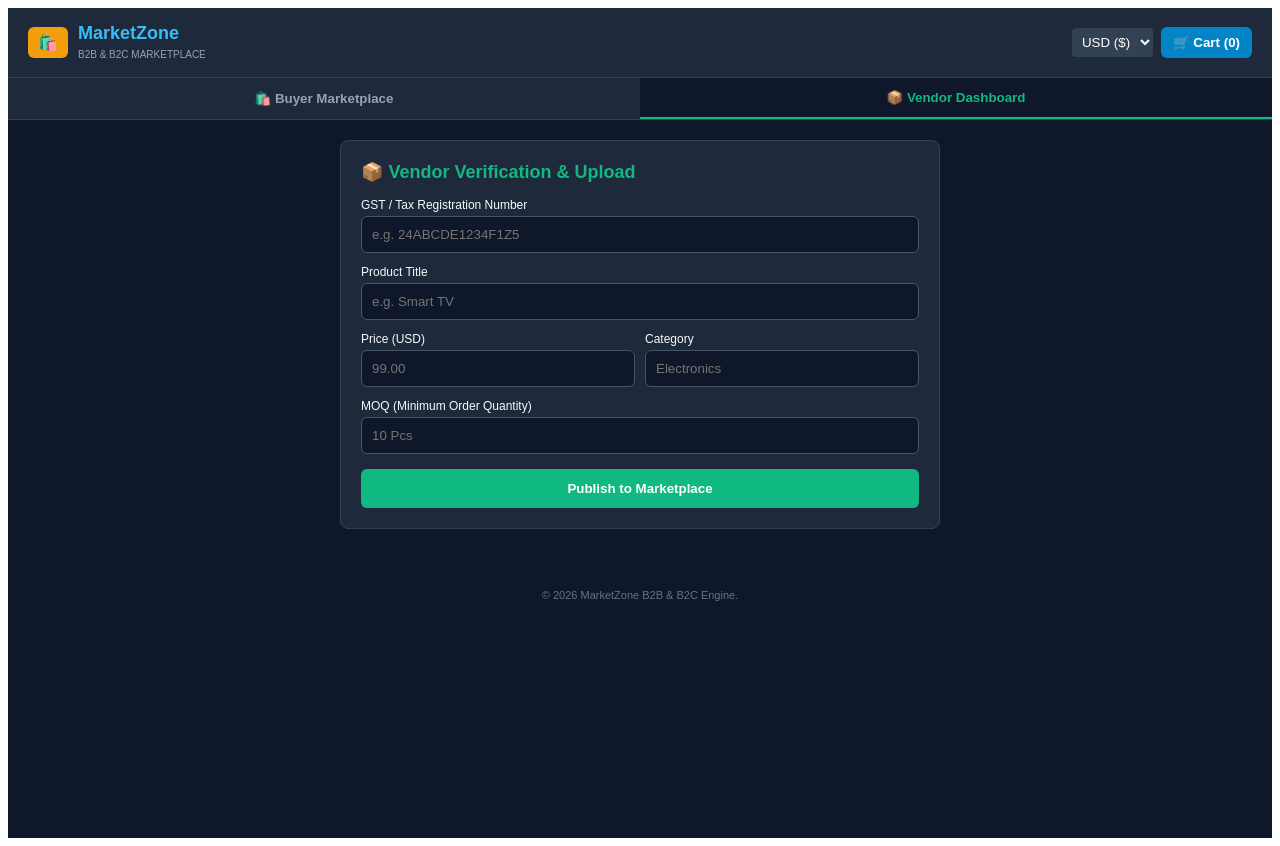
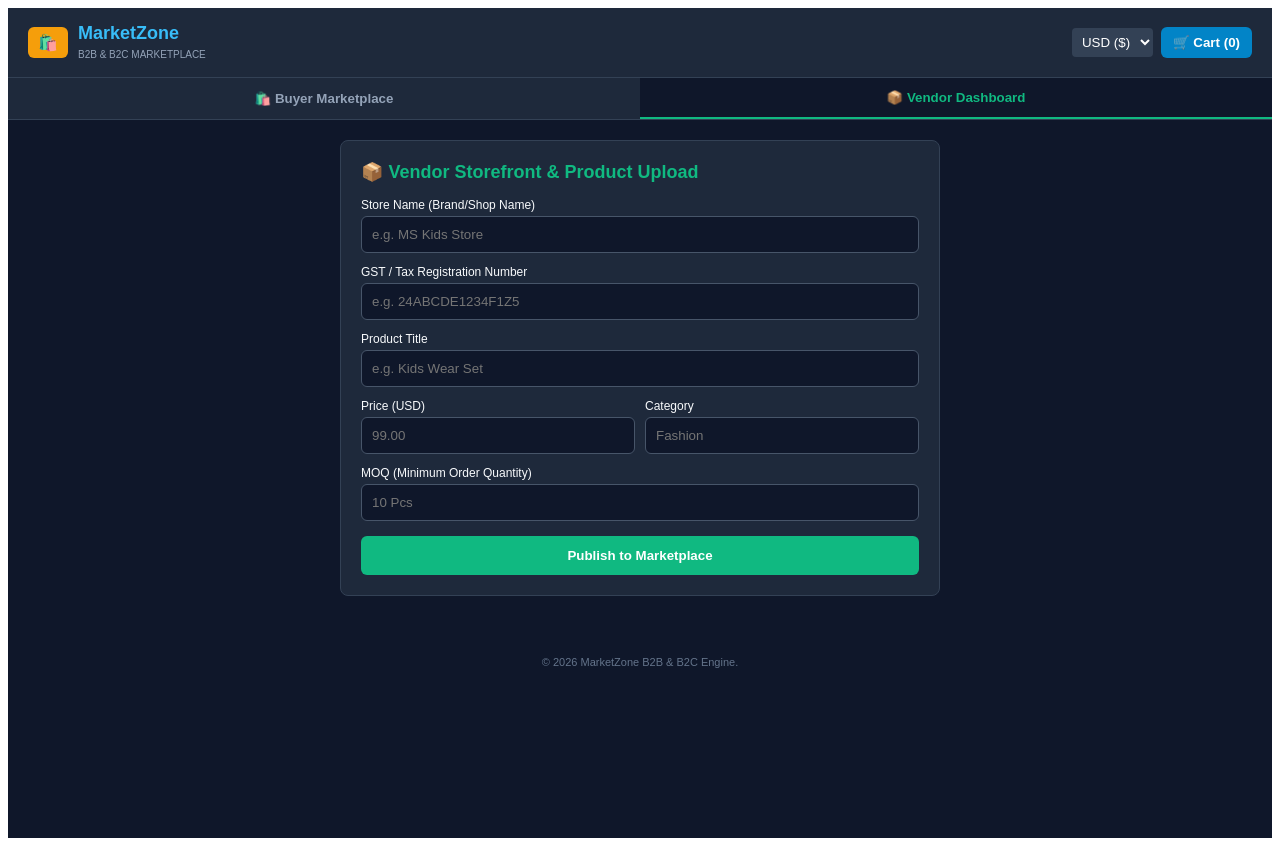
Before and after one commit to pateljabir786/MarketZone-Core, a Next.js app: page / in a window 1280 px wide. Both pictures are taken after a click on the button "📦 Vendor Dashboard". Built offline with nearby package versions, Linux system fonts and the light colour scheme.

Commit message:
Enhance product details with store name
Added store name to product details and updated related logic.

```diff
--- a/app/page.js
+++ b/app/page.js
@@ -7,32 +7,34 @@ const [activeTab, setActiveTab] = useState('buyer'); // 'buyer' or 'vendor'
 const [showCartModal, setShowCartModal] = useState(false);
 const [searchQuery, setSearchQuery] = useState('');
 const [selectedCategory, setSelectedCategory] = useState('All');
+const [storeName, setStoreName] = useState('');
 const [title, setTitle] = useState('');
 const [price, setPrice] = useState('');
 const [cat, setCat] = useState('');
 const [moq, setMoq] = useState('');
 const [gstNo, setGstNo] = useState('');
 const [prods, setProds] = useState([
-{ id: 1, name: 'Wireless Earbuds', price: 49.99, cat: 'Electronics', moq: '10 Pcs', gst: 'GST-DEMO123' },
-{ id: 2, name: 'Smart Watch X', price: 89.99, cat: 'Electronics', moq: '5 Pcs', gst: 'GST-DEMO123' },
-{ id: 3, name: 'Leather Backpack', price: 35.50, cat: 'Fashion', moq: '20 Pcs', gst: 'GST-DEMO456' }
+{ id: 1, name: 'Wireless Earbuds', price: 49.99, cat: 'Electronics', moq: '10 Pcs', gst: 'GST-DEMO123', store: 'Global Electronics Hub' },
+{ id: 2, name: 'Smart Watch X', price: 89.99, cat: 'Electronics', moq: '5 Pcs', gst: 'GST-DEMO123', store: 'Global Electronics Hub' },
+{ id: 3, name: 'Leather Backpack', price: 35.50, cat: 'Fashion', moq: '20 Pcs', gst: 'GST-DEMO456', store: 'TrendStyle Store' }
 ]);
 const sym = { USD: '$', ZAR: 'R', INR: '₹', EUR: '€' };
 const rt = { USD: 1, ZAR: 18.5, INR: 83, EUR: 0.92 };
 const conv = (p) => (p * rt[cur]).toFixed(2);
 const addProd = (e) => {
 e.preventDefault();
-if (!title || !price || !gstNo) return;
+if (!title || !price || !gstNo || !storeName) return;
 setProds([{
 id: Date.now(),
 name: title,
 price: parseFloat(price),
 cat: cat || 'General',
 moq: moq || '1 Pc',
-gst: gstNo
+gst: gstNo,
+store: storeName
 }, ...prods]);
-setTitle(''); setPrice(''); setCat(''); setMoq(''); setGstNo('');
-alert('Product published with verified Tax/GST details!');
+setTitle(''); setPrice(''); setCat(''); setMoq(''); setGstNo(''); setStoreName('');
+alert('Storefront updated & product published successfully!');
 setActiveTab('buyer');
 };
 const filteredProds = prods.filter(item => {
@@ -89,8 +91,9 @@ return (
 filteredProds.map((item) => (
 <div key={item.id} style={{ background: '#1e293b', border: '1px solid #334155', padding: '12px', borderRadius: '8px', display: 'flex', justifyContent: 'space-between', alignItems: 'center' }}>
 <div>
-<div style={{ display: 'flex', gap: '8px', alignItems: 'center' }}>
+<div style={{ display: 'flex', gap: '8px', alignItems: 'center', marginBottom: '4px' }}>
 <span style={{ fontSize: '10px', background: '#0284c7', padding: '2px 6px', borderRadius: '4px', color: '#fff' }}>{item.cat}</span>
+<span style={{ fontSize: '10px', background: '#059669', padding: '2px 6px', borderRadius: '4px', color: '#fff' }}>Store: {item.store}</span>
 <span style={{ fontSize: '10px', background: '#334155', padding: '2px 6px', borderRadius: '4px', color: '#cbd5e1' }}>GST: {item.gst}</span>
 </div>
 <h3 style={{ fontSize: '15px', margin: '6px 0 4px 0', color: '#fff' }}>{item.name}</h3>
@@ -114,14 +117,18 @@ Add to Cart
 {activeTab === 'vendor' && (
 <div style={{ padding: '20px', maxWidth: '600px', margin: '0 auto' }}>
 <form onSubmit={addProd} style={{ background: '#1e293b', padding: '20px', borderRadius: '8px', border: '1px solid #334155' }}>
-<h3 style={{ marginTop: 0, color: '#10b981', fontSize: '18px', marginBottom: '15px' }}>📦 Vendor Verification & Upload</h3>
+<h3 style={{ marginTop: 0, color: '#10b981', fontSize: '18px', marginBottom: '15px' }}>📦 Vendor Storefront & Product Upload</h3>
+<div style={{ marginBottom: '12px' }}>
+<label style={{ fontSize: '12px', display: 'block', marginBottom: '4px' }}>Store Name (Brand/Shop Name)</label>
+<input type="text" value={storeName} onChange={(e) => setStoreName(e.target.value)} placeholder="e.g. MS Kids Store" required style={{ width: '100%', padding: '10px', borderRadius: '6px', border: '1px solid #475569', background: '#0f172a', color: '#fff', boxSizing: 'border-box' }} />
+</div>
 <div style={{ marginBottom: '12px' }}>
 <label style={{ fontSize: '12px', display: 'block', marginBottom: '4px' }}>GST / Tax Registration Number</label>
 <input type="text" value={gstNo} onChange={(e) => setGstNo(e.target.value)} placeholder="e.g. 24ABCDE1234F1Z5" required style={{ width: '100%', padding: '10px', borderRadius: '6px', border: '1px solid #475569', background: '#0f172a', color: '#fff', boxSizing: 'border-box' }} />
 </div>
 <div style={{ marginBottom: '12px' }}>
 <label style={{ fontSize: '12px', display: 'block', marginBottom: '4px' }}>Product Title</label>
-<input type="text" value={title} onChange={(e) => setTitle(e.target.value)} placeholder="e.g. Smart TV" required style={{ width: '100%', padding: '10px', borderRadius: '6px', border: '1px solid #475569', background: '#0f172a', color: '#fff', boxSizing: 'border-box' }} />
+<input type="text" value={title} onChange={(e) => setTitle(e.target.value)} placeholder="e.g. Kids Wear Set" required style={{ width: '100%', padding: '10px', borderRadius: '6px', border: '1px solid #475569', background: '#0f172a', color: '#fff', boxSizing: 'border-box' }} />
 </div>
 <div style={{ display: 'flex', gap: '10px', marginBottom: '12px' }}>
 <div style={{ flex: 1 }}>
@@ -130,7 +137,7 @@ Add to Cart
 </div>
 <div style={{ flex: 1 }}>
 <label style={{ fontSize: '12px', display: 'block', marginBottom: '4px' }}>Category</label>
-<input type="text" value={cat} onChange={(e) => setCat(e.target.value)} placeholder="Electronics" style={{ width: '100%', padding: '10px', borderRadius: '6px', border: '1px solid #475569', background: '#0f172a', color: '#fff', boxSizing: 'border-box' }} />
+<input type="text" value={cat} onChange={(e) => setCat(e.target.value)} placeholder="Fashion" style={{ width: '100%', padding: '10px', borderRadius: '6px', border: '1px solid #475569', background: '#0f172a', color: '#fff', boxSizing: 'border-box' }} />
 </div>
 </div>
 <div style={{ marginBottom: '15px' }}>
@@ -160,7 +167,7 @@ Publish to Marketplace
 <div key={idx} style={{ display: 'flex', justifyContent: 'space-between', background: '#0f172a', padding: '10px', borderRadius: '6px' }}>
 <div>
 <span style={{ fontSize: '13px', fontWeight: 'bold', color: '#fff' }}>{item.name}</span>
-<div style={{ fontSize: '11px', color: '#94a3b8' }}>MOQ: {item.moq} | GST: {item.gst}</div>
+<div style={{ fontSize: '11px', color: '#94a3b8' }}>Store: {item.store} | MOQ: {item.moq}</div>
 </div>
 <div style={{ color: '#38bdf8', fontWeight: 'bold', fontSize: '13px' }}>
 {sym[cur]} {conv(item.price)}
```
